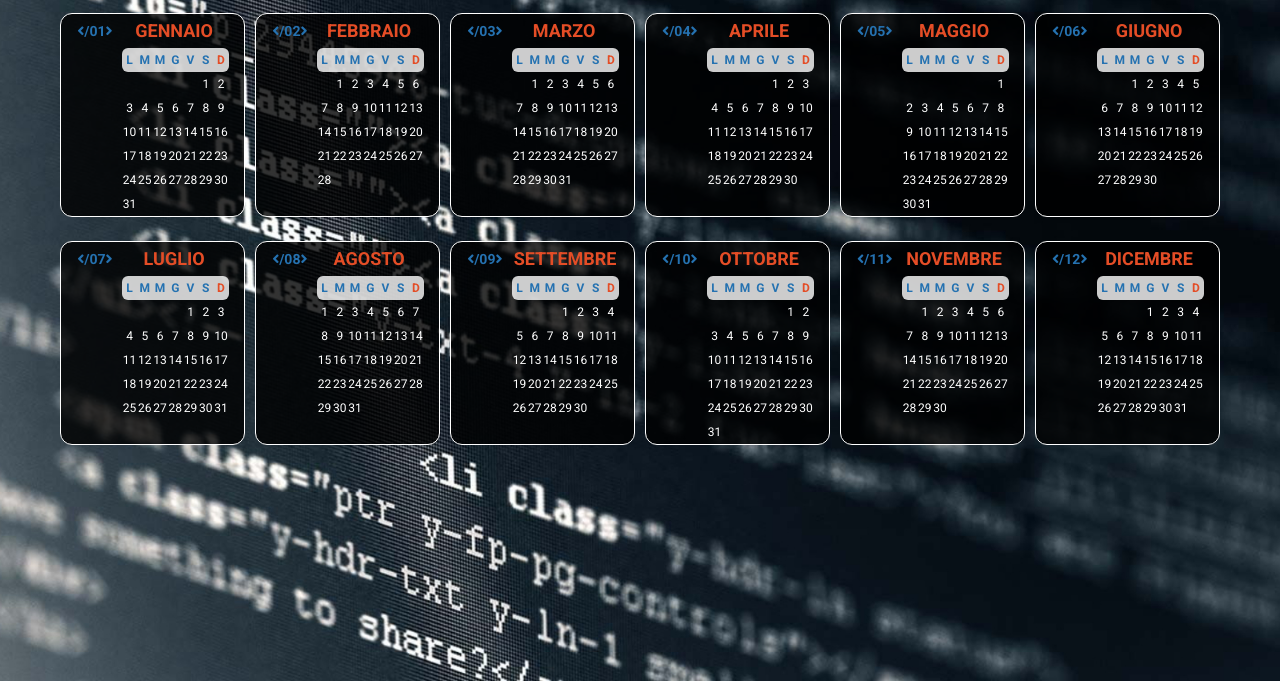
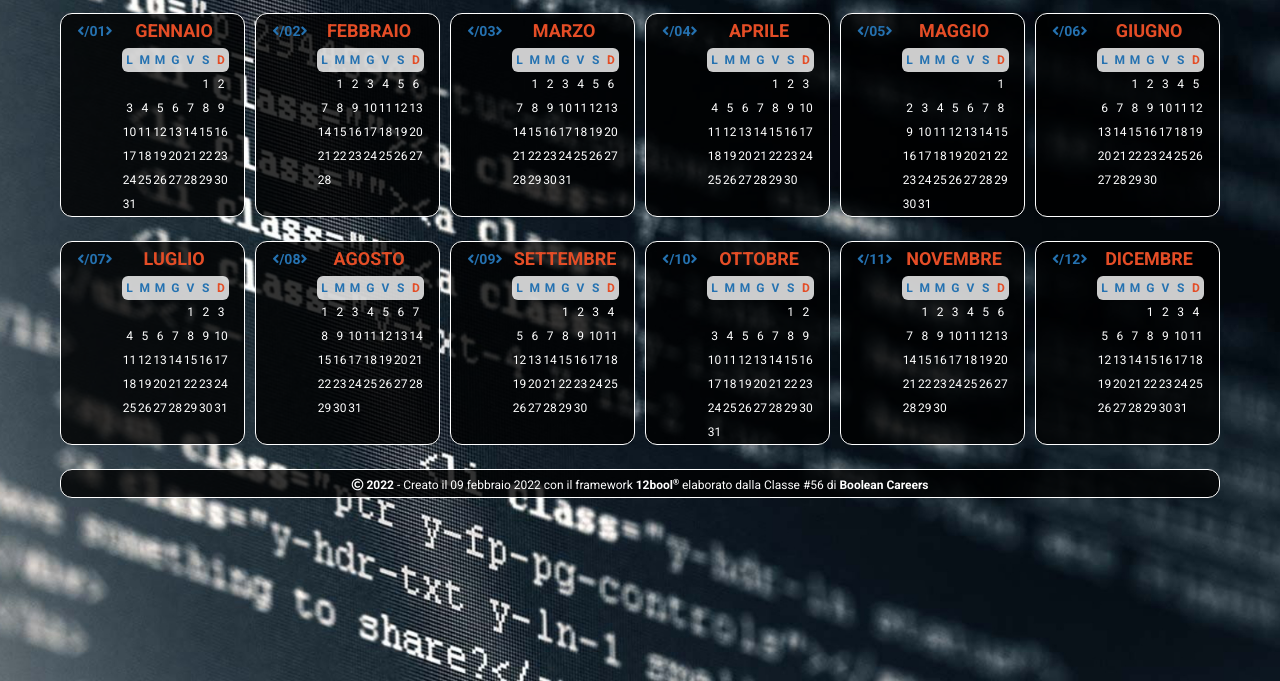
Before and after one commit to Barbarubia/html-css-12bool, a plain HTML site: page bonus/index.html in a window 1280 px wide. Shown: the part 119-800 px from the top of the page. Drawn offline with Linux system fonts and the light colour scheme.

Commit message:
creato footer

```diff
--- a/bonus/css/style.css
+++ b/bonus/css/style.css
@@ -22,7 +22,8 @@ html {
 }
 
 .container > header > .row > [class*="col-"],
-.container > main > .row > [class*="col-"] {
+.container > main > .row > [class*="col-"],
+.container > footer > .row > [class*="col-"] {
     border: 1px solid white;
     background-color: rgba(0,0,0,.8);
     border-radius: 1rem;
@@ -138,3 +139,15 @@ sostituito con padding applicato esclusivamente all'header
 }
 
 /*  TODO: colorare in rosso le domeniche e i giorni festivi */
+
+
+/* FOOTER */
+
+.container > footer {
+    padding: 0 5px; /* evito di usare margine negativo al contenitore dei blocchi dei mesi, che farebbe apparire una scrollbar orizzontale quando restringo */
+}
+
+footer .registered {
+    font-size: .5rem;
+    vertical-align: super;
+}
--- a/bonus/index.html
+++ b/bonus/index.html
@@ -937,8 +937,16 @@
                 </div>
             </div>
         </main>
+
+        <footer>
+            <div class="row">
+                <div class="col-xs-12 col-sm-12 col-md-12 col-lg-12">
+                    <strong><i class="far fa-copyright"></i> 2022</strong> - Creato il 09 febbraio 2022 con il framework <strong>12bool<span class="registered"><i class="far fa-registered"></i></span></strong> elaborato dalla Classe #56 di <strong>Boolean Careers</strong>
+                </div>
+            </div>
+        </footer>
+
     </div>
-
 
 
 </body>
```
